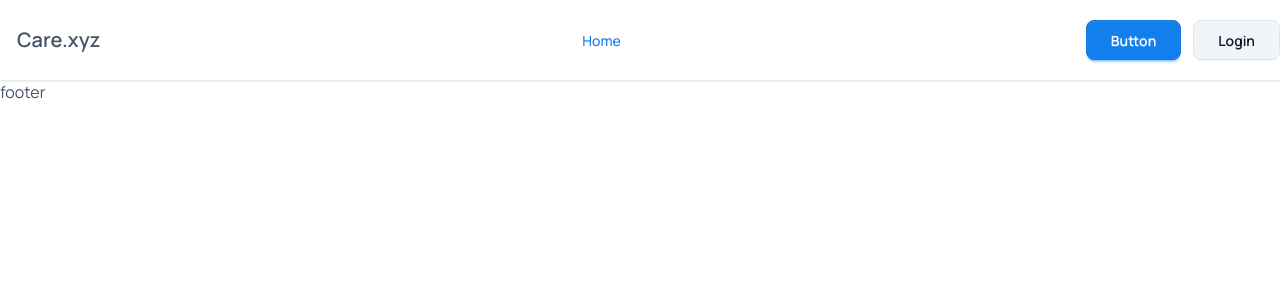
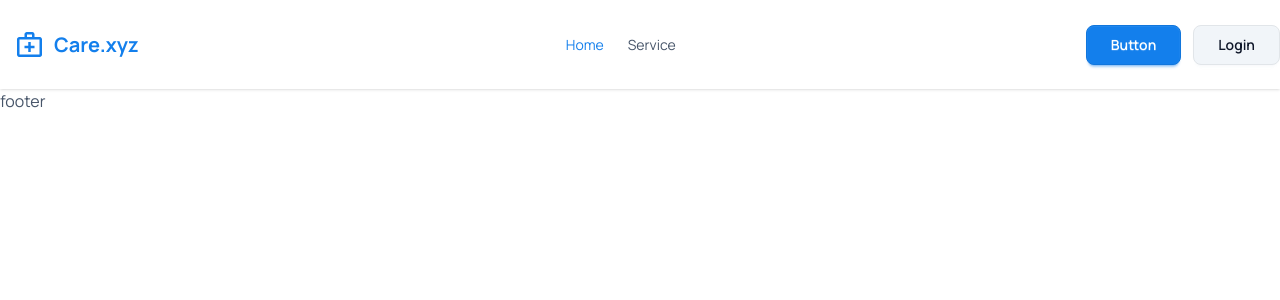
Before and after one commit to jinnahakondo/care.xyz, a Next.js app: page / in a window 1280 px wide. Shown: the top 300 px of the page. Built offline with nearby package versions, Linux system fonts and the light colour scheme.

Commit message:
responsive navbar added

```diff
--- a/src/components/NavLink/NavLink.jsx
+++ b/src/components/NavLink/NavLink.jsx
@@ -3,12 +3,12 @@ import Link from "next/link";
 import { usePathname } from "next/navigation";
 import React from "react";
 
-export default function NavLink({ children, href, className }) {
+export default function NavLink({ children, href }) {
   const pathName = usePathname();
   return (
     <Link
       href={href}
-      className={`${pathName.endsWith(href) && "text-primary"} ${className && className}`}
+      className={`${pathName.endsWith(href) && "text-primary"} `}
     >
       {children}
     </Link>
--- a/src/components/Navbar.jsx
+++ b/src/components/Navbar.jsx
@@ -1,20 +1,45 @@
 import Link from "next/link";
 import React from "react";
 import NavLink from "./NavLink/NavLink";
+import Logo from "./logo/Logo";
 
 export default function Navbar() {
   const links = (
     <>
-      <NavLink href={"/"} className={"font-medium"}>
-        Home
-      </NavLink>
+      <li>
+        {" "}
+        <NavLink href={"/"}>Home</NavLink>
+      </li>
+      <li>
+        {" "}
+        <NavLink href={"/service"}>Service</NavLink>
+      </li>
     </>
   );
   return (
     <div className="bg-base-100 shadow-sm">
       <div className="flex justify-between items-center-safe max-w-7xl mx-auto py-5">
-        {/* 1 */}
-        <div className="">
+        {/* logo */}
+        <Link href={"/"} className="btn btn-ghost text-xl">
+          <Logo />
+        </Link>
+
+        {/* nav links */}
+        <div className="hidden lg:block">
+          <ul className="menu menu-horizontal px-1">{links}</ul>
+        </div>
+        {/* buttons  */}
+
+        <div className="hidden lg:flex gap-3 ">
+          <button className="btn btn-primary rounded-lg px-6 py-2">
+            Button
+          </button>
+          <button className="btn btn-secondary rounded-lg px-6 py-2">
+            Login
+          </button>
+        </div>
+        {/* manu bar for small device  */}
+        <div className="lg:hidden">
           <div className="dropdown">
             <div tabIndex={0} role="button" className="btn btn-ghost lg:hidden">
               <svg
@@ -35,27 +60,11 @@ export default function Navbar() {
             </div>
             <ul
               tabIndex="-1"
-              className="menu menu-sm dropdown-content bg-base-100 rounded-box z-1 mt-3 w-52 p-2 shadow"
+              className="menu menu-sm dropdown-content bg-base-100 rounded-box z-1 mt-3 w-52 p-2 shadow right-0"
             >
               {links}
             </ul>
           </div>
-          <Link href={"/"} className="btn btn-ghost text-xl">
-            Care.xyz
-          </Link>
-        </div>
-        {/* 2 */}
-        <div className="">
-          <ul className="menu menu-horizontal px-1">{links}</ul>
-        </div>
-        {/* 3 */}
-        <div className="hidden lg:flex gap-3 ">
-          <button className="btn btn-primary rounded-lg px-6 py-2">
-            Button
-          </button>
-          <button className="btn btn-secondary rounded-lg px-6 py-2">
-            Login
-          </button>
         </div>
       </div>
     </div>
--- /dev/null
+++ b/src/components/logo/Logo.jsx
@@ -0,0 +1,11 @@
+import Image from "next/image";
+import React from "react";
+
+export default function Logo() {
+  return (
+    <div className="flex items-center gap-3">
+      <Image src={"/logo.png"} width={25} height={25} alt="care.xyz logo" />
+      <span className="text-primary font-bold">Care.xyz</span>
+    </div>
+  );
+}
```
Also changed, not shown: public/logo.png (added).
